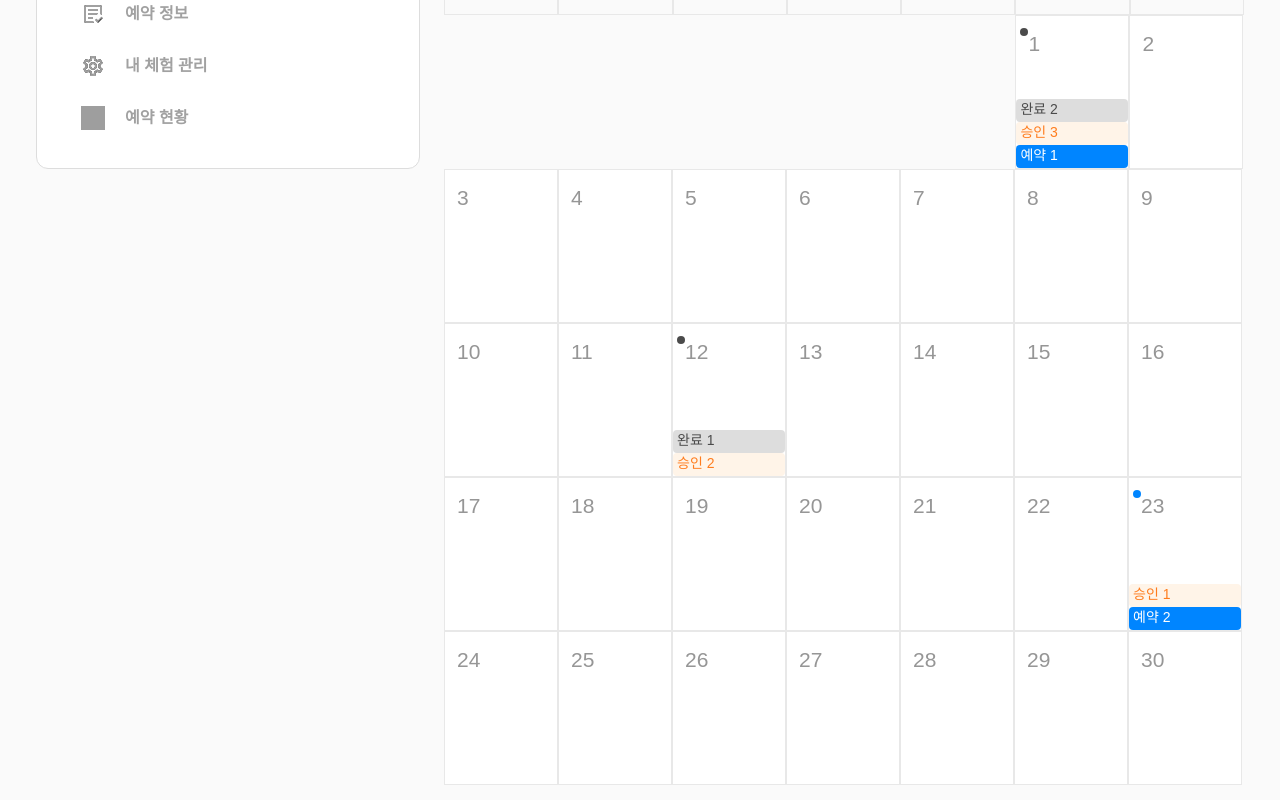
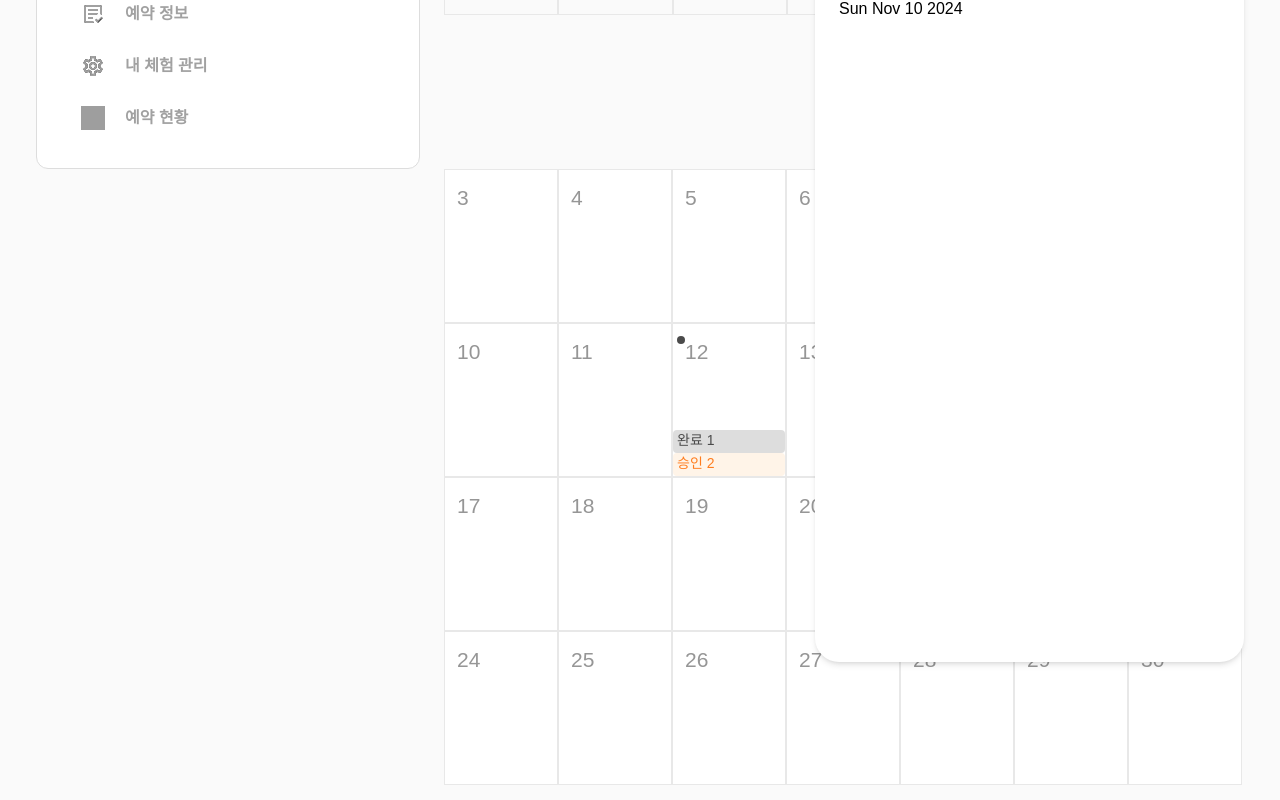
Before and after one commit to mungyun/globalnomad, a Next.js app: page /my/reservation-status in a window 1280 px wide. Both pictures are taken after a click on the button "10". Shown: the part 405-1205 px from the top of the page. Built offline with nearby package versions, Linux system fonts and the light colour scheme; no server answers; grey boxes are pictures that could not be loaded; a web font is replaced by a local one.

Commit message:
Feat: StatusModal 컴포넌트 생성

```diff
--- a/src/app/my/reservation-status/components/StatusCalendar.tsx
+++ b/src/app/my/reservation-status/components/StatusCalendar.tsx
@@ -4,6 +4,7 @@ import "@/styles/ReservationCalender.css";
 import React, { useState } from "react";
 import Calendar from "react-calendar";
 import { ReservationMockData } from "./MockData";
+import StatusModal from "./StatusModal";
 
 const caseStyle = "text-start text-[14px] font-medium h-[23px] rounded pl-1";
 const roundStyle = "absolute left-1 top-3 h-[8px] w-[8px] rounded-full";
@@ -11,6 +12,8 @@ const roundStyle = "absolute left-1 top-3 h-[8px] w-[8px] rounded-full";
 const StatusCalendar = () => {
   const [value, setValue] = useState<Date | null>(new Date());
   const [activeStartDate, setActiveStartDate] = useState(new Date());
+  const [selectedDate, setSelectedDate] = useState<Date | null>(null);
+  const [isModalOpen, setIsModalOpen] = useState<boolean>(false);
 
   // 예약 데이터를 날짜별로 매핑
   const reservationMap = ReservationMockData.reduce(
@@ -39,7 +42,6 @@ const StatusCalendar = () => {
 
       return (
         <div className="w-full">
-          {/* 예약 상태에 따라 구분하여 텍스트 표시 */}
           {completed > 0 ? (
             <div className={`${roundStyle} bg-gray09`}></div>
           ) : (
@@ -51,17 +53,20 @@ const StatusCalendar = () => {
         </div>
       );
     }
-
     return null;
   };
 
   return (
-    <div className="custom-calendar">
+    <div className="custom-calendar relative">
       <Calendar
         value={value}
         onChange={(newValue) => setValue(newValue as Date)} // 타입이 Date | Date[]일 수 있어 'as Date'를 추가
         activeStartDate={activeStartDate}
         onActiveStartDateChange={({ activeStartDate }) => setActiveStartDate(activeStartDate!)}
+        onClickDay={(date) => {
+          setSelectedDate(date); // 클릭한 날짜 저장
+          setIsModalOpen(true); // 모달 열기
+        }}
         showNeighboringMonth={false} // 이전, 다음 달 날짜를 숨김
         locale="en-US" // 기본 locale은 영어로 설정
         prevLabel="<<" // 이전 버튼
@@ -69,6 +74,7 @@ const StatusCalendar = () => {
         navigationLabel={({ date }) => formatHeader(date)} // 네비게이션 커스터마이징
         tileContent={tileContent} // 날짜별 예약 상태를 표시하는 함수 적용
       />
+      <StatusModal isOpen={isModalOpen} onClose={() => setIsModalOpen(false)} date={selectedDate} />
     </div>
   );
 };
--- /dev/null
+++ b/src/app/my/reservation-status/components/StatusModal.tsx
@@ -0,0 +1,44 @@
+import useDeviceType from "@/hooks/useDeviceType";
+import React, { useEffect } from "react";
+
+interface StatusModalProps {
+  isOpen: boolean;
+  onClose: () => void;
+  date: Date | null;
+}
+
+const StatusModal = ({ isOpen, onClose, date }: StatusModalProps) => {
+  const deviceType = useDeviceType();
+
+  useEffect(() => {
+    if (deviceType === "mobile" && isOpen) {
+      document.body.style.overflow = "hidden";
+    }
+    return () => {
+      document.body.style.overflow = "";
+    };
+  }, [deviceType, isOpen]);
+
+  if (!isOpen) return null;
+
+  return (
+    <div
+      className={`top-[60px] z-10 overflow-x-auto ${
+        deviceType === "mobile"
+          ? "fixed left-0 h-full w-full rounded-none"
+          : "absolute right-0 h-[697px] w-[429px] rounded-3xl"
+      } bg-white px-6 py-8 shadow-md`}
+    >
+      <button
+        className="absolute right-3 top-3 text-[20px] font-bold text-gray09"
+        onClick={onClose}
+        aria-label="모달 닫기"
+      >
+        &times;
+      </button>
+      <div>{date ? date.toDateString() : "선택된 날짜 없음"}</div>
+    </div>
+  );
+};
+
+export default StatusModal;
--- a/src/app/my/reservation-status/page.tsx
+++ b/src/app/my/reservation-status/page.tsx
@@ -4,7 +4,7 @@ import StatusDropdown from "./components/StatusDropdown";
 
 const ReservationStatusPage = () => {
   return (
-    <div className="w-full px-4 md:px-[23px] xl:max-w-[800px] xl:px-0">
+    <div className="w-full max-w-[800px] px-4 md:px-[23px] xl:px-0">
       <div className="mb-[30px]">
         <h2 className="mb-6 text-[32px] font-bold md:mb-8">예약현황</h2>
         <StatusDropdown />
```
